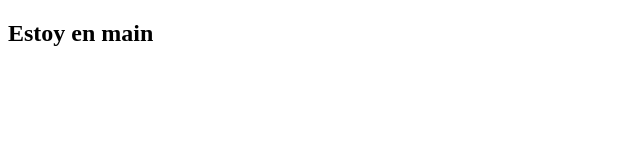
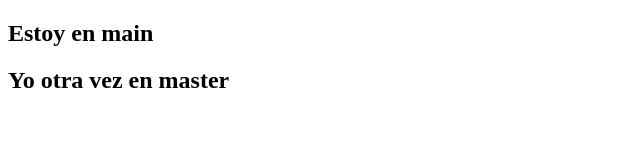
Before and after one commit to Gersonchm1/PruebaGit, a plain HTML site: page index.html in a window 1280 px wide. Shown: the whole page, without its empty margins (0-640 px from the left). Drawn offline with Linux system fonts and the light colour scheme.

Commit message:
feat: :memo: This ismy third commit

```diff
--- a/index.html
+++ b/index.html
@@ -7,5 +7,8 @@
 </head>
 <body>
     <h2>Estoy en main</h2>
+    <h2>Yo otra vez en master</h2>
+
+
 </body>
 </html>
```
